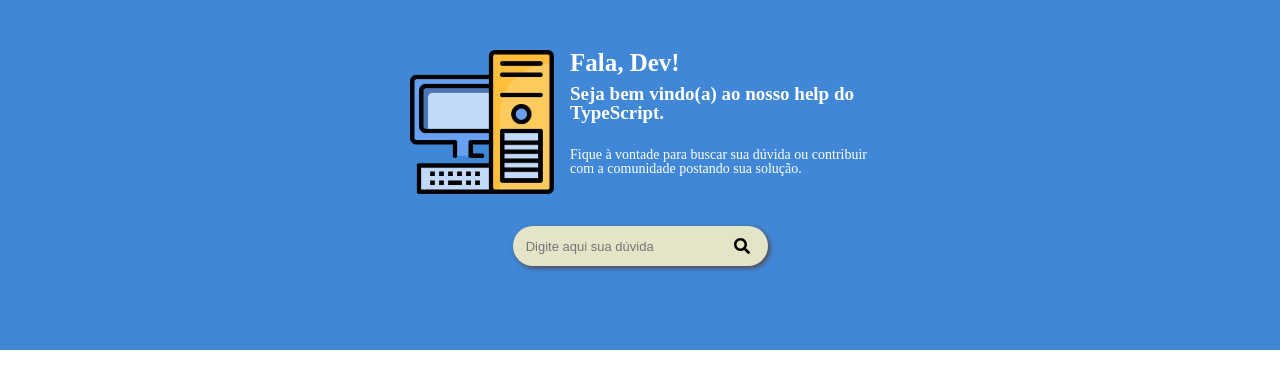
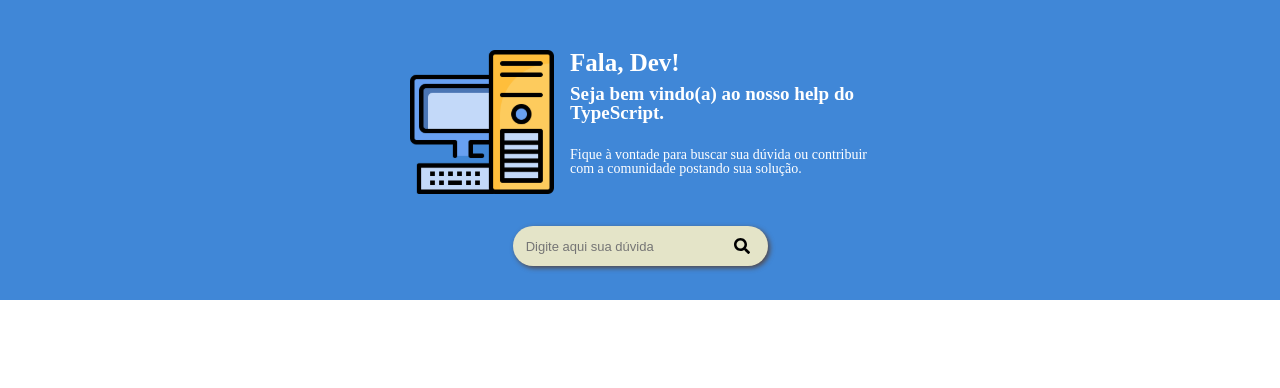
Before and after one commit to projeto-front-end-g5/HelpTS, a React (Create React App) app: page / in a window 1280 px wide. Shown: the top 388 px of the page. Built offline with nearby package versions, Linux system fonts and the light colour scheme.

Commit message:
fix: css global

```diff
--- a/src/styles/global.ts
+++ b/src/styles/global.ts
@@ -16,25 +16,31 @@
     }
 
 
-html, body, div, span, applet, object, iframe,
-h1, h2, h3, h4, h5, h6, p, blockquote, pre,
-a, abbr, acronym, address, big, cite, code,
-del, dfn, em, img, ins, kbd, q, s, samp,
-small, strike, strong, sub, sup, tt, var,
-b, u, i, center,
-dl, dt, dd, ol, ul, li,
-fieldset, form, label, legend,
-table, caption, tbody, tfoot, thead, tr, th, td,
-article, aside, canvas, details, embed,
-figure, figcaption, footer, header, hgroup,
-menu, nav, output, ruby, section, summary,
-time, mark, audio, video {
+html, body, div, span, object, iframe,
+h1, h2, h3, h4, h5, h6, p, blockquote,
+a, address, cite, code strong,center,
+ol, ul, li,
+fieldset, form, label, legend, caption,
+article, aside, details, embed,
+figure, figcaption, footer, header,
+menu, nav, output, section,
+time, audio, video {
 	margin: 0;
 	padding: 0;
 	border: 0;
+	box-sizing: border-box;
 	font-size: 100%;
 	font: inherit;
 	vertical-align: baseline;
+}
+
+button {
+	cursor: pointer;
+}
+
+a {
+	text-decoration: none;
+	cursor: pointer;
 }
 /* HTML5 display-role reset for older browsers */
 article, aside, details, figcaption, figure,
```
